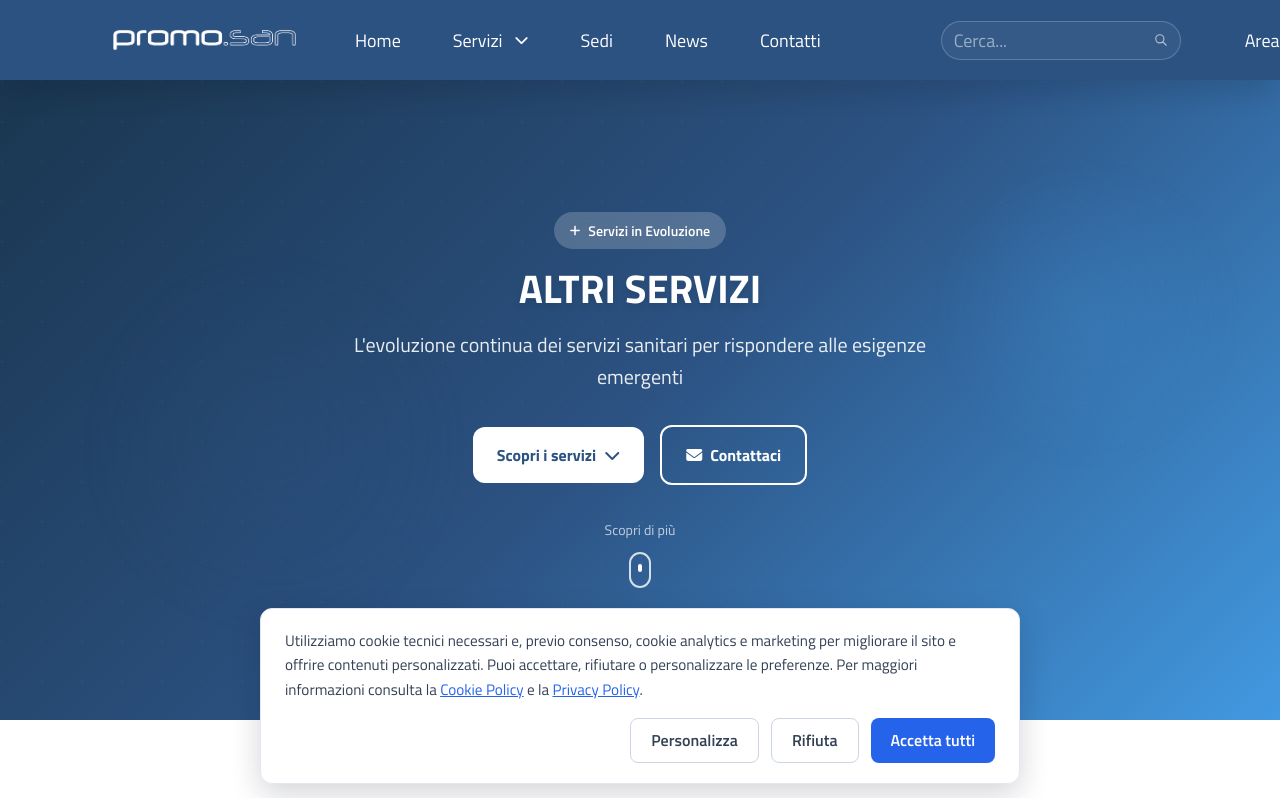
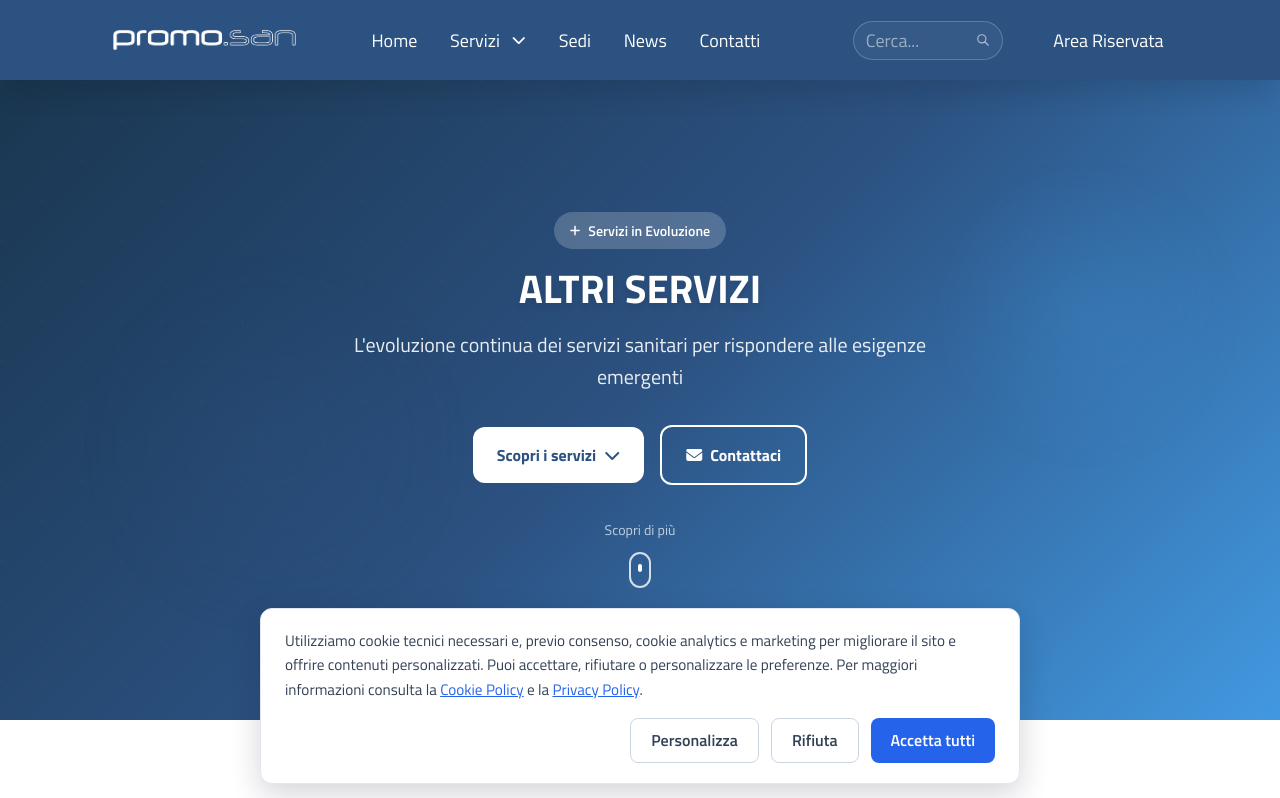
Before and after one commit to areait-dev/promosan, a Next.js app: page /altri-servizi in a window 1280 px wide. Shown: the top 798 px of the page. Built offline with nearby package versions, Linux system fonts and the light colour scheme; no server answers.

Commit message:
Ottimizza navbar desktop per notebook 13" (1024-1366px)
La navbar completa (menu + search fissa 240px + Area Riservata) non
entrava nel container a quelle larghezze, causando sovrapposizioni.

```diff
--- a/app/globals.css
+++ b/app/globals.css
@@ -878,6 +878,29 @@ header li button,
   }
 }
 
+/* Notebook 13" (~1024-1366px di larghezza reale finestra): la navbar completa
+   (5 voci + dropdown + search fissa 240px + Area Riservata) non ci sta nel
+   container di 960/1140px senza stringere pill/search, causando overlap. */
+@media (min-width: 1024px) and (max-width: 1366px) {
+  header nav.lg\:flex {
+    padding-left: 0.5rem;
+    padding-right: 1.5rem;
+  }
+
+  .nav-pill {
+    padding: 0.7rem 0.9rem !important;
+  }
+
+  header .search-form {
+    margin-left: 0.75rem;
+    margin-right: 0.75rem;
+  }
+
+  .search-input {
+    width: 150px;
+  }
+}
+
 /* Responsive navbar */
 @media (min-width: 1024px) {
   .lg\:flex.gap-6.items-center {
```
